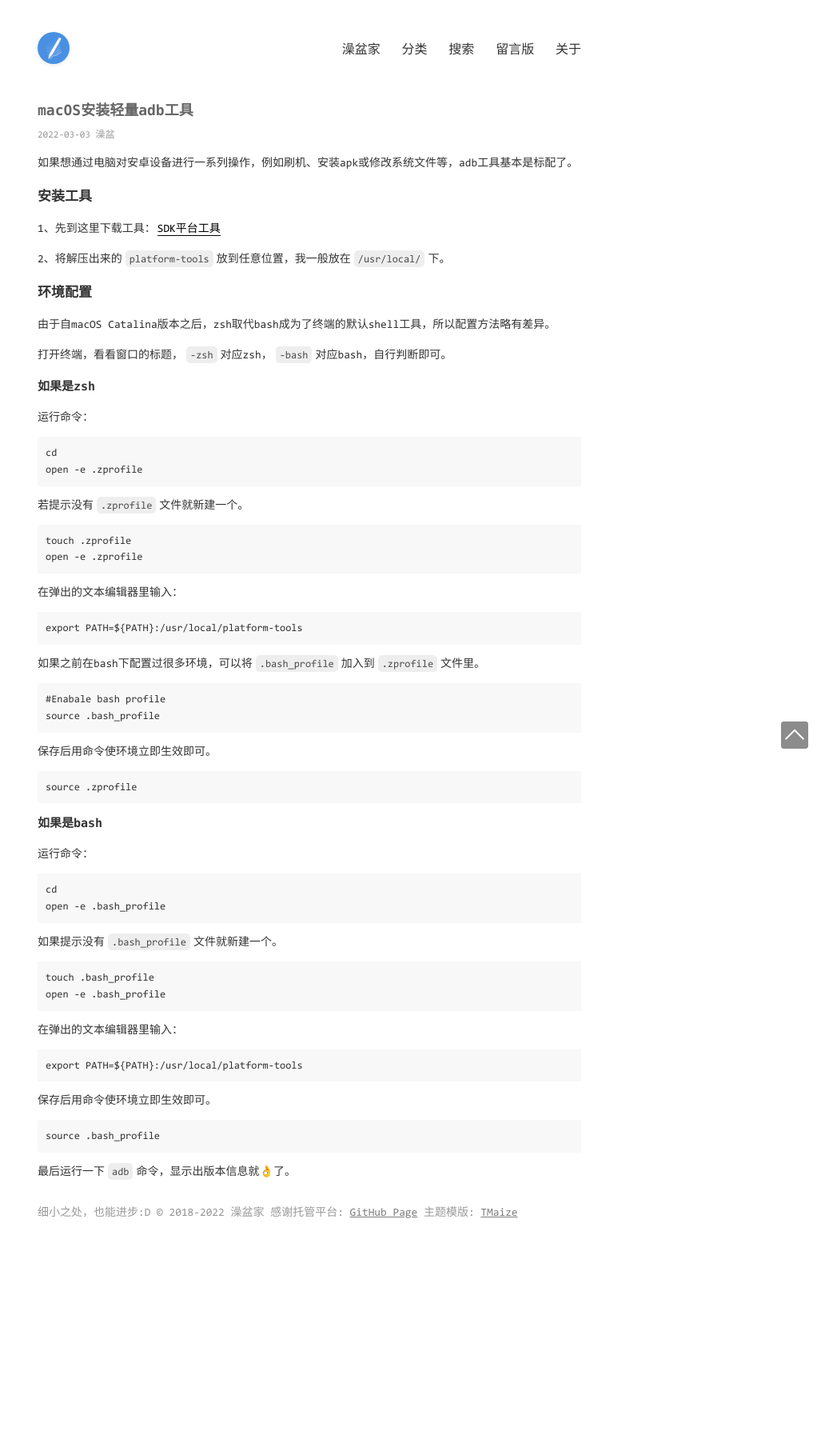
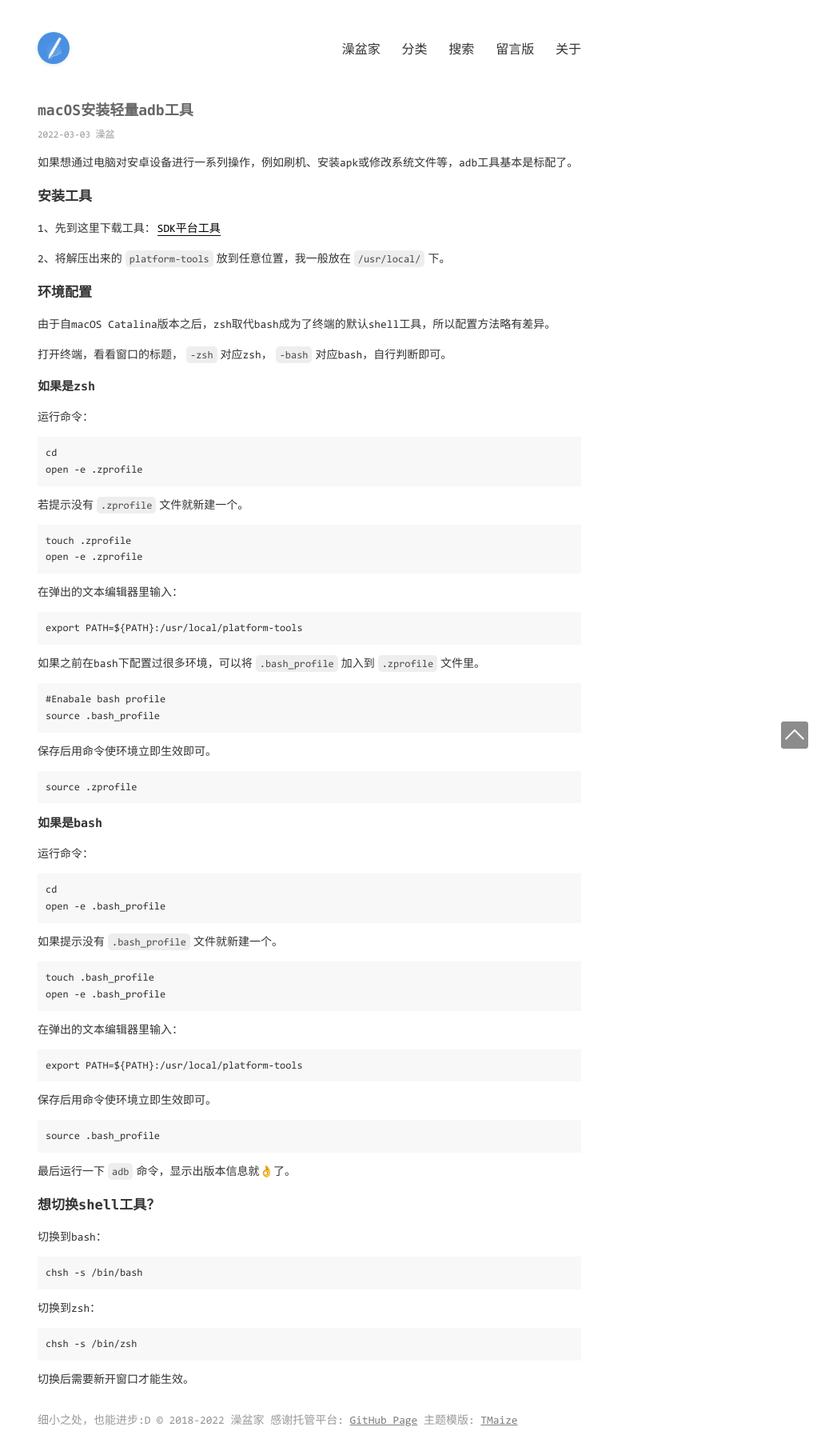
Before and after one commit to Zaopen/zaopen.github.io, a Jekyll site: the page built from _posts/2022-03-03-macOS安装轻量adb工具.md, in a window 1280 px wide. Shown: the whole page at 80% size, without its empty margins (253-1280 px from the left). Built offline with Jekyll 4.4.1, drawn with Linux system fonts in a browser that asks for light colours; before the commit the page ends 1539 px from its top, so only the background shows below that.

Commit message:
add messsage

````diff
--- a/_posts/2022-03-03-macOS安装轻量adb工具.md
+++ b/_posts/2022-03-03-macOS安装轻量adb工具.md
@@ -63,3 +63,14 @@ export PATH=${PATH}:/usr/local/platform-tools
 source .bash_profile
 ```
 最后运行一下`adb`命令，显示出版本信息就👌了。
+
+## 想切换shell工具？
+切换到bash：
+```
+chsh -s /bin/bash
+```
+切换到zsh：
+```
+chsh -s /bin/zsh
+```
+切换后需要新开窗口才能生效。
````
